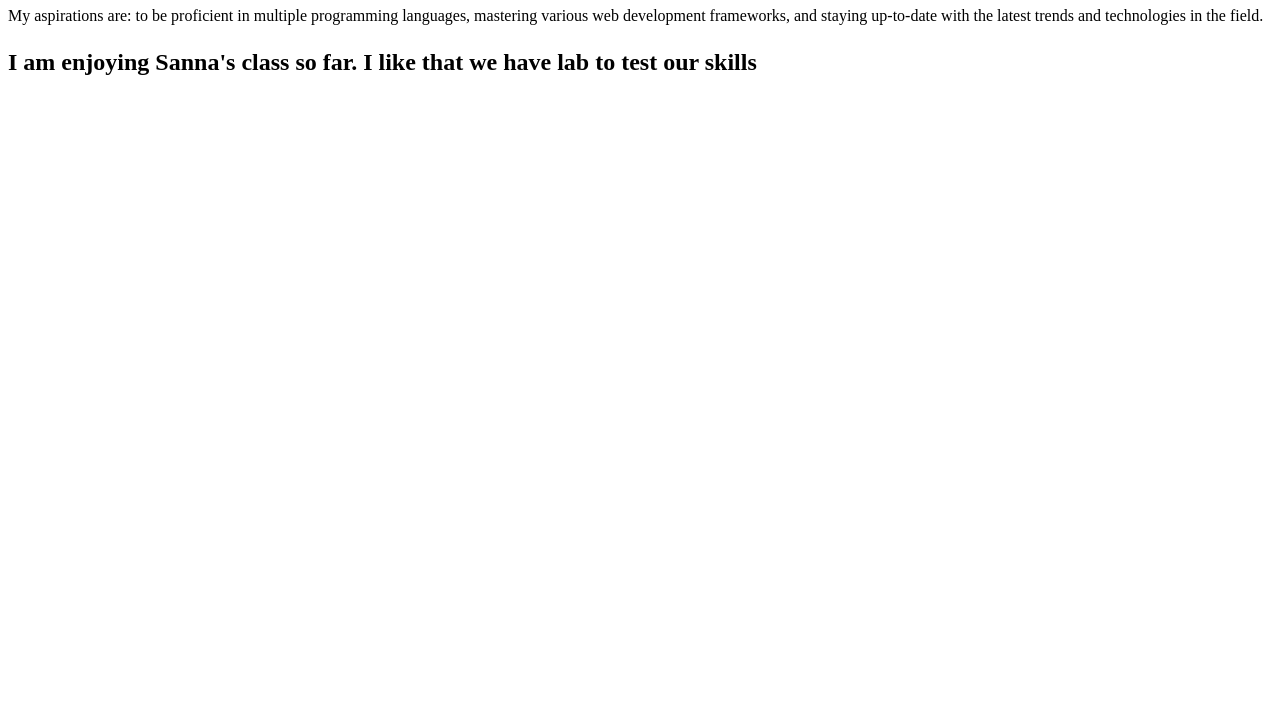
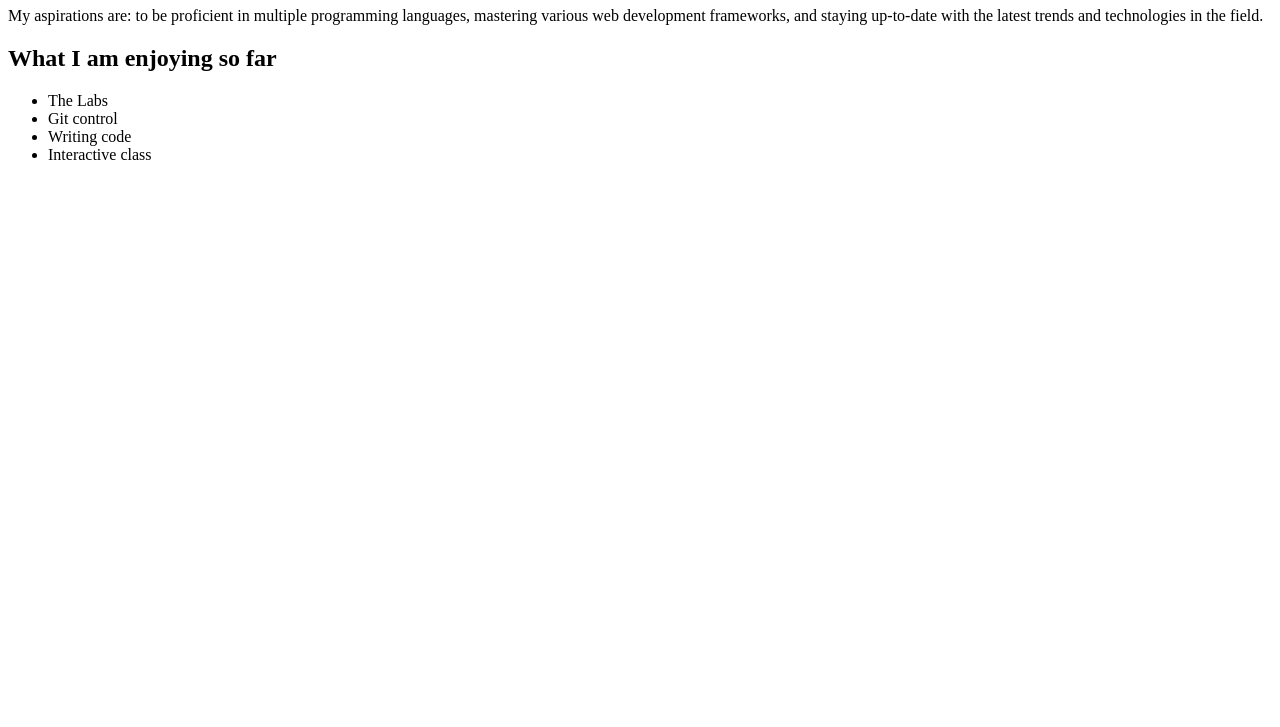
Before and after one commit to mash0040/github.io, a plain HTML site: page index.html in a window 1280 px wide. Shown: the part 73-800 px from the top of the page. Drawn offline with Linux system fonts and the light colour scheme.

Commit message:
Still playing with Git

```diff
--- a/index.html
+++ b/index.html
@@ -11,8 +11,13 @@
         and staying up-to-date with the latest trends and technologies in the field.
     </p>
 
-    <h2>
-        <p>I am enjoying Sanna's class so far. I like that we have lab to test our skills</p>
-    </h2>
+    <h2>What I am enjoying so far</h2>
+        <ul>
+            <li>The Labs</li>
+            <li>Git control</li>
+            <li>Writing code</li>
+            <li>Interactive class</li>
+        </ul>
+
 </body>
 </html>
```
